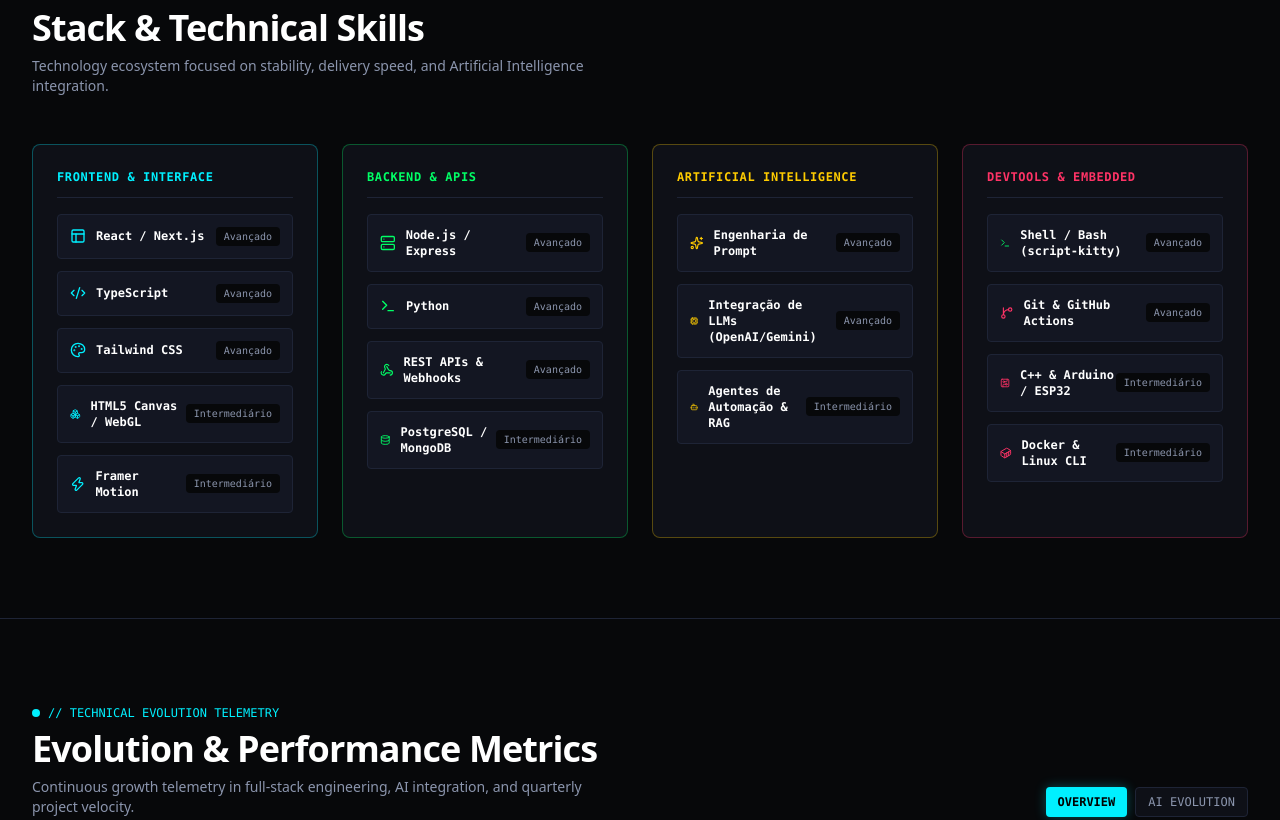
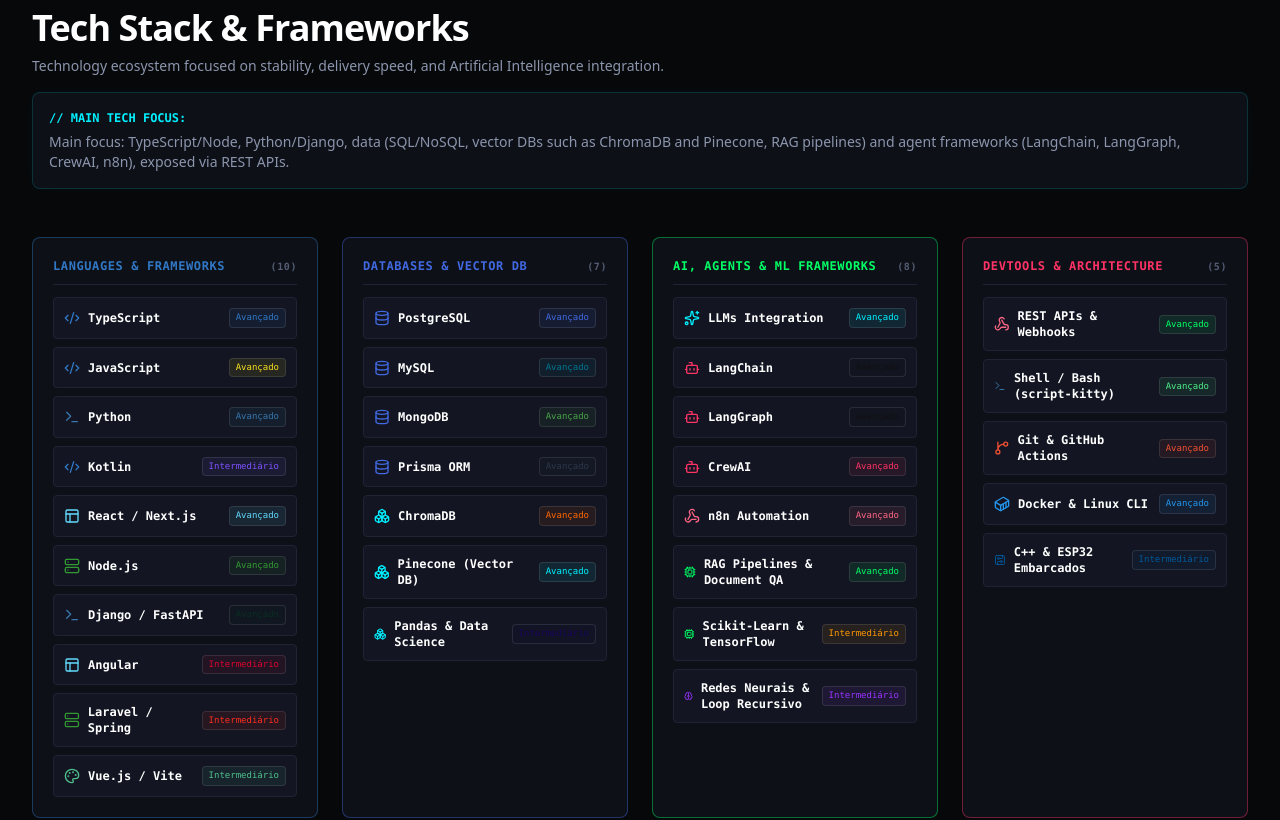
Before and after one commit to andrecodexvictor/andrecodexvictor.github.io, a Next.js app: page / in a window 1280 px wide. Shown: the part 2745-3565 px from the top of the page. Built offline with nearby package versions, Linux system fonts and the light colour scheme.

Commit message:
feat: enrich Tech Stack & Frameworks with exact badges (TypeScript, Python/Django, Kotlin, LangChain, CrewAI, ChromaDB, Pinecone, RAG)

```diff
--- a/src/components/Skills.tsx
+++ b/src/components/Skills.tsx
@@ -3,35 +3,64 @@
 import React from 'react';
 import { PORTFOLIO_CONFIG } from '@/config/portfolio';
 import { useLanguage } from './LanguageSelector';
-import { Server, Sparkles, Terminal, Cpu, Code2, Palette, Boxes, Zap, Webhook, Database, Bot, GitBranch, CircuitBoard, Container, Layout } from 'lucide-react';
+import { Server, Sparkles, Terminal, Cpu, Code2, Palette, Boxes, Zap, Webhook, Database, Bot, GitBranch, CircuitBoard, Container, Layout, Brain } from 'lucide-react';
 
 export const Skills: React.FC = () => {
-  const { t } = useLanguage();
+  const { t, lang } = useLanguage();
 
   const iconMap: Record<string, React.ReactNode> = {
-    LayoutCode: <Layout className="w-4 h-4 text-[#00f0ff]" />,
-    Code2: <Code2 className="w-4 h-4 text-[#00f0ff]" />,
-    Palette: <Palette className="w-4 h-4 text-[#00f0ff]" />,
+    LayoutCode: <Layout className="w-4 h-4 text-[#61dafb]" />,
+    Code2: <Code2 className="w-4 h-4 text-[#3178c6]" />,
+    Palette: <Palette className="w-4 h-4 text-[#4fc08d]" />,
     Boxes: <Boxes className="w-4 h-4 text-[#00f0ff]" />,
     Zap: <Zap className="w-4 h-4 text-[#00f0ff]" />,
-    Server: <Server className="w-4 h-4 text-[#00ff66]" />,
-    Terminal: <Terminal className="w-4 h-4 text-[#00ff66]" />,
-    Webhook: <Webhook className="w-4 h-4 text-[#00ff66]" />,
-    Database: <Database className="w-4 h-4 text-[#00ff66]" />,
-    Sparkles: <Sparkles className="w-4 h-4 text-[#ffcc00]" />,
-    Cpu: <Cpu className="w-4 h-4 text-[#ffcc00]" />,
-    Bot: <Bot className="w-4 h-4 text-[#ffcc00]" />,
-    GitBranch: <GitBranch className="w-4 h-4 text-[#ff3366]" />,
-    CircuitBoard: <CircuitBoard className="w-4 h-4 text-[#ff3366]" />,
-    Container: <Container className="w-4 h-4 text-[#ff3366]" />
+    Server: <Server className="w-4 h-4 text-[#339933]" />,
+    Terminal: <Terminal className="w-4 h-4 text-[#3776ab]" />,
+    Webhook: <Webhook className="w-4 h-4 text-[#ff6584]" />,
+    Database: <Database className="w-4 h-4 text-[#4169e1]" />,
+    Sparkles: <Sparkles className="w-4 h-4 text-[#00f0ff]" />,
+    Cpu: <Cpu className="w-4 h-4 text-[#00ff66]" />,
+    Bot: <Bot className="w-4 h-4 text-[#ff3366]" />,
+    Brain: <Brain className="w-4 h-4 text-[#9933ff]" />,
+    GitBranch: <GitBranch className="w-4 h-4 text-[#f05032]" />,
+    CircuitBoard: <CircuitBoard className="w-4 h-4 text-[#00599c]" />,
+    Container: <Container className="w-4 h-4 text-[#2496ed]" />
   };
 
   const categories = [
-    { title: t.skills.categories.frontend, items: PORTFOLIO_CONFIG.skills.frontend, borderColor: "border-[#00f0ff]/30", textColor: "text-[#00f0ff]" },
-    { title: t.skills.categories.backend, items: PORTFOLIO_CONFIG.skills.backend, borderColor: "border-[#00ff66]/30", textColor: "text-[#00ff66]" },
-    { title: t.skills.categories.ai, items: PORTFOLIO_CONFIG.skills.ai, borderColor: "border-[#ffcc00]/30", textColor: "text-[#ffcc00]" },
-    { title: t.skills.categories.devtools, items: PORTFOLIO_CONFIG.skills.devtools, borderColor: "border-[#ff3366]/30", textColor: "text-[#ff3366]" },
+    {
+      title: lang === 'PT' ? "LINGUAGENS & FRAMEWORKS" : lang === 'ES' ? "LENGUAJES Y FRAMEWORKS" : lang === 'ZH' ? "语言与框架" : "LANGUAGES & FRAMEWORKS",
+      items: PORTFOLIO_CONFIG.skills.languagesFrameworks,
+      borderColor: "border-[#3178c6]/40",
+      textColor: "text-[#3178c6]"
+    },
+    {
+      title: lang === 'PT' ? "BANCOS DE DADOS & VETORES" : lang === 'ES' ? "BASES DE DATOS Y VECTORES" : lang === 'ZH' ? "数据库与向量数据库" : "DATABASES & VECTOR DB",
+      items: PORTFOLIO_CONFIG.skills.dataStorage,
+      borderColor: "border-[#4169e1]/40",
+      textColor: "text-[#4169e1]"
+    },
+    {
+      title: lang === 'PT' ? "IA, AGENTES & MACHINE LEARNING" : lang === 'ES' ? "IA, AGENTES Y MACHINE LEARNING" : lang === 'ZH' ? "人工智能与代理框架" : "AI, AGENTS & ML FRAMEWORKS",
+      items: PORTFOLIO_CONFIG.skills.aiAgentsML,
+      borderColor: "border-[#00ff66]/40",
+      textColor: "text-[#00ff66]"
+    },
+    {
+      title: lang === 'PT' ? "DEVTOOLS & ARQUITETURA" : lang === 'ES' ? "HERRAMIENTAS Y ARQUITECTURA" : lang === 'ZH' ? "开发工具与架构" : "DEVTOOLS & ARCHITECTURE",
+      items: PORTFOLIO_CONFIG.skills.devtoolsArchitecture,
+      borderColor: "border-[#ff3366]/40",
+      textColor: "text-[#ff3366]"
+    },
   ];
+
+  const focusSummary = lang === 'PT'
+    ? "Foco principal: TypeScript/Node, Python/Django, dados (SQL/NoSQL, bancos vetoriais como ChromaDB e Pinecone, pipelines de RAG) e frameworks de agentes (LangChain, LangGraph, CrewAI, n8n), expostos via APIs REST."
+    : lang === 'ES'
+    ? "Enfoque principal: TypeScript/Node, Python/Django, datos (SQL/NoSQL, bases de datos vectoriales como ChromaDB y Pinecone, pipelines de RAG) y frameworks de agentes (LangChain, LangGraph, CrewAI, n8n), expuestos mediante APIs REST."
+    : lang === 'ZH'
+    ? "核心专注: TypeScript/Node, Python/Django, 数据 (SQL/NoSQL, 向量数据库如 ChromaDB 和 Pinecone, RAG 管道) 以及代理框架 (LangChain, LangGraph, CrewAI, n8n)，通过 REST API 提供服务。"
+    : "Main focus: TypeScript/Node, Python/Django, data (SQL/NoSQL, vector DBs such as ChromaDB and Pinecone, RAG pipelines) and agent frameworks (LangChain, LangGraph, CrewAI, n8n), exposed via REST APIs.";
 
   return (
     <section id="stack" className="py-20 bg-[#07080a] border-t border-[#1e2436] relative">
@@ -44,11 +73,17 @@
             <span>{t.skills.sectionTag}</span>
           </div>
           <h2 className="text-3xl sm:text-4xl font-extrabold text-white tracking-tight">
-            {t.skills.title}
+            Tech Stack & Frameworks
           </h2>
-          <p className="text-[#8b95ad] text-sm mt-2 max-w-xl font-sans">
+          <p className="text-[#8b95ad] text-sm mt-2 max-w-2xl font-sans">
             {t.skills.subtitle}
           </p>
+
+          {/* Main Focus Summary Banner */}
+          <div className="mt-4 p-4 rounded-lg bg-[#0e1017] border border-[#00f0ff]/30 font-mono text-xs text-white leading-relaxed hud-border">
+            <span className="text-[#00f0ff] font-bold block mb-1">// MAIN TECH FOCUS:</span>
+            <p className="text-[#8b95ad] font-sans text-xs sm:text-sm">{focusSummary}</p>
+          </div>
         </div>
 
         {/* Categories Grid */}
@@ -56,25 +91,29 @@
           {categories.map((cat) => (
             <div
               key={cat.title}
-              className={`bg-[#0e1017] rounded-lg border ${cat.borderColor} p-6 font-mono space-y-4`}
+              className={`bg-[#0e1017] rounded-lg border ${cat.borderColor} p-5 font-mono space-y-3`}
             >
-              <h3 className={`text-xs font-bold tracking-wider ${cat.textColor} border-b border-[#1e2436] pb-3`}>
-                {cat.title}
+              <h3 className={`text-xs font-bold tracking-wider ${cat.textColor} border-b border-[#1e2436] pb-2.5 flex items-center justify-between`}>
+                <span>{cat.title}</span>
+                <span className="text-[10px] text-[#535c73]">({cat.items.length})</span>
               </h3>
 
-              <div className="space-y-3">
+              <div className="space-y-2">
                 {cat.items.map((skill) => (
                   <div
                     key={skill.name}
-                    className="p-3 rounded bg-[#131622] border border-[#1e2436] flex items-center justify-between group hover:border-white/30 transition-all"
+                    className="p-2.5 rounded bg-[#131622] border border-[#1e2436] flex items-center justify-between group hover:border-white/40 transition-all"
                   >
-                    <div className="flex items-center gap-2.5">
+                    <div className="flex items-center gap-2">
                       {iconMap[skill.icon] || <Code2 className="w-4 h-4 text-white" />}
                       <span className="text-xs font-semibold text-white group-hover:text-[#00f0ff] transition-colors">
                         {skill.name}
                       </span>
                     </div>
-                    <span className="text-[10px] text-[#8b95ad] px-2 py-0.5 rounded bg-[#07080a]">
+                    <span
+                      className="text-[9px] font-mono px-1.5 py-0.5 rounded border border-white/10"
+                      style={{ color: skill.badgeColor || '#00f0ff', backgroundColor: `${skill.badgeColor || '#00f0ff'}15` }}
+                    >
                       {skill.level}
                     </span>
                   </div>
--- a/src/config/portfolio.ts
+++ b/src/config/portfolio.ts
@@ -69,13 +69,15 @@
     valueProp: "Construo produtos web, interfaces e sistemas com IA, foco em execução e identidade visual forte.",
     bioShort: "Desenvolvedor Full-Stack, Entusiasta de Inteligência Artificial e solucionador de problemas com forte foco em velocidade de entrega, arquitetura limpa e experiência visual marcante.",
     bioHuman: {
-      headline: "Estudante contínuo, entusiasta de IA e ex-vendedor com paixão por tecnologia.",
+      headline: "Estudante contínuo, entusiasta de IA e ex-vendedor com paixão por tecnologia e resolver problemas.",
       paragraphs: [
-        "Sou um verdadeiro entusiasta de Inteligência Artificial e apaixonado por estudar e aprender coisas novas diariamente. Acredito que a tecnologia deve ser usada para resolver problemas reais de forma rápida, eficiente e elegante.",
-        "Tive uma experiência enriquecedora no setor de Vendas, o que me trouxe uma bagagem essencial: visão de negócios, escuta ativa, empatia com a dor do cliente e foco total em gerar valor perceptível desde o primeiro momento.",
-        "No tempo livre, sou fã de animes, leitor assíduo de livros, apaixonado pela estratégia da Fórmula 1 e fascinado por transformar ideias complexas em código funcional e bonito."
+        "Foco principal: TypeScript/Node, Python/Django, dados (SQL/NoSQL, bancos vetoriais como ChromaDB e Pinecone, pipelines de RAG) e frameworks de agentes (LangChain, LangGraph, CrewAI, n8n), expostos via APIs REST.",
+        "Decisão orientada a dados usando bancos SQL/NoSQL, bancos vetoriais (ChromaDB, Pinecone), pipelines de RAG (QA de documentos, bases de conhecimento de negócio) e APIs REST para integrações.",
+        "Atualmente aprofundo meus estudos em Machine Learning, Redes Neurais e loops de aprendizado recursivo.",
+        "Combino experiência em vendas, gestão de equipes e marketing digital com soluções técnicas que melhoram processos de pequenas e médias empresas.",
+        "No tempo livre, sou fã de animes, leitor assíduo de livros, apaixonado pela estratégia da Fórmula 1 e viciado em resolver problemas complexos com código."
       ],
-      interests: ["Inteligência Artificial", "Engenharia de Software", "Livros & Aprendizado", "Vendas & Negócios", "Animes & Pop Culture", "Fórmula 1 & Estratégia"]
+      interests: ["TypeScript & Node.js", "Python & Django", "AI Agents (LangChain, CrewAI)", "Vector DBs (ChromaDB, Pinecone)", "Machine Learning & RAG", "Vendas & Gestão de Equipes", "Animes & Livros", "Fórmula 1 & Estratégia"]
     },
     contacts: {
       emailPrimary: "andrevictorandrade@hotmail.com",
@@ -93,29 +95,43 @@
   },
 
   skills: {
-    frontend: [
-      { name: "React / Next.js", level: "Avançado", icon: "LayoutCode" },
-      { name: "TypeScript", level: "Avançado", icon: "Code2" },
-      { name: "Tailwind CSS", level: "Avançado", icon: "Palette" },
-      { name: "HTML5 Canvas / WebGL", level: "Intermediário", icon: "Boxes" },
-      { name: "Framer Motion", level: "Intermediário", icon: "Zap" },
+    languagesFrameworks: [
+      { name: "TypeScript", level: "Avançado", icon: "Code2", badgeColor: "#3178c6" },
+      { name: "JavaScript", level: "Avançado", icon: "Code2", badgeColor: "#f7df1e" },
+      { name: "Python", level: "Avançado", icon: "Terminal", badgeColor: "#3776ab" },
+      { name: "Kotlin", level: "Intermediário", icon: "Code2", badgeColor: "#7f52ff" },
+      { name: "React / Next.js", level: "Avançado", icon: "LayoutCode", badgeColor: "#61dafb" },
+      { name: "Node.js", level: "Avançado", icon: "Server", badgeColor: "#339933" },
+      { name: "Django / FastAPI", level: "Avançado", icon: "Terminal", badgeColor: "#092e20" },
+      { name: "Angular", level: "Intermediário", icon: "LayoutCode", badgeColor: "#dd0031" },
+      { name: "Laravel / Spring", level: "Intermediário", icon: "Server", badgeColor: "#ff2d20" },
+      { name: "Vue.js / Vite", level: "Intermediário", icon: "Palette", badgeColor: "#4fc08d" },
     ],
-    backend: [
-      { name: "Node.js / Express", level: "Avançado", icon: "Server" },
-      { name: "Python", level: "Avançado", icon: "Terminal" },
-      { name: "REST APIs & Webhooks", level: "Avançado", icon: "Webhook" },
-      { name: "PostgreSQL / MongoDB", level: "Intermediário", icon: "Database" },
+    dataStorage: [
+      { name: "PostgreSQL", level: "Avançado", icon: "Database", badgeColor: "#4169e1" },
+      { name: "MySQL", level: "Avançado", icon: "Database", badgeColor: "#00758f" },
+      { name: "MongoDB", level: "Avançado", icon: "Database", badgeColor: "#47a248" },
+      { name: "Prisma ORM", level: "Avançado", icon: "Database", badgeColor: "#2d3748" },
+      { name: "ChromaDB", level: "Avançado", icon: "Boxes", badgeColor: "#ff6600" },
+      { name: "Pinecone (Vector DB)", level: "Avançado", icon: "Boxes", badgeColor: "#00f0ff" },
+      { name: "Pandas & Data Science", level: "Intermediário", icon: "Boxes", badgeColor: "#150458" },
     ],
-    ai: [
-      { name: "Engenharia de Prompt", level: "Avançado", icon: "Sparkles" },
-      { name: "Integração de LLMs (OpenAI/Gemini)", level: "Avançado", icon: "Cpu" },
-      { name: "Agentes de Automação & RAG", level: "Intermediário", icon: "Bot" },
+    aiAgentsML: [
+      { name: "LLMs Integration", level: "Avançado", icon: "Sparkles", badgeColor: "#00f0ff" },
+      { name: "LangChain", level: "Avançado", icon: "Bot", badgeColor: "#121011" },
+      { name: "LangGraph", level: "Avançado", icon: "Bot", badgeColor: "#121011" },
+      { name: "CrewAI", level: "Avançado", icon: "Bot", badgeColor: "#ff3366" },
+      { name: "n8n Automation", level: "Avançado", icon: "Webhook", badgeColor: "#ff6584" },
+      { name: "RAG Pipelines & Document QA", level: "Avançado", icon: "Cpu", badgeColor: "#00ff66" },
+      { name: "Scikit-Learn & TensorFlow", level: "Intermediário", icon: "Cpu", badgeColor: "#ff9900" },
+      { name: "Redes Neurais & Loop Recursivo", level: "Intermediário", icon: "Brain", badgeColor: "#9933ff" },
     ],
-    devtools: [
-      { name: "Shell / Bash (script-kitty)", level: "Avançado", icon: "Terminal" },
-      { name: "Git & GitHub Actions", level: "Avançado", icon: "GitBranch" },
-      { name: "C++ & Arduino / ESP32", level: "Intermediário", icon: "CircuitBoard" },
-      { name: "Docker & Linux CLI", level: "Intermediário", icon: "Container" },
+    devtoolsArchitecture: [
+      { name: "REST APIs & Webhooks", level: "Avançado", icon: "Webhook", badgeColor: "#00ff66" },
+      { name: "Shell / Bash (script-kitty)", level: "Avançado", icon: "Terminal", badgeColor: "#4eed88" },
+      { name: "Git & GitHub Actions", level: "Avançado", icon: "GitBranch", badgeColor: "#f05032" },
+      { name: "Docker & Linux CLI", level: "Avançado", icon: "Container", badgeColor: "#2496ed" },
+      { name: "C++ & ESP32 Embarcados", level: "Intermediário", icon: "CircuitBoard", badgeColor: "#00599c" },
     ]
   },
 
@@ -259,7 +275,6 @@
     }
   ] as CaseStudy[],
 
-  // Telemetry Evolution & Growth Timeline Chart Data
   evolutionTimeline: [
     { quarter: "Q1 2025", fullstackSkill: 75, aiIntegration: 50, projectsCompleted: 2 },
     { quarter: "Q2 2025", fullstackSkill: 82, aiIntegration: 68, projectsCompleted: 4 },
@@ -268,7 +283,6 @@
     { quarter: "Q1 2026", fullstackSkill: 96, aiIntegration: 95, projectsCompleted: 11 },
   ] as EvolutionMetric[],
 
-  // Real Live Updates & News Feed
   liveUpdates: [
     {
       id: "up-script-kitty",
@@ -299,7 +313,6 @@
     }
   ] as LiveUpdate[],
 
-  // Certifications (Disabled by default as requested, can be toggled via Admin Panel)
   certificationsEnabled: false,
   certifications: [
     {
```
